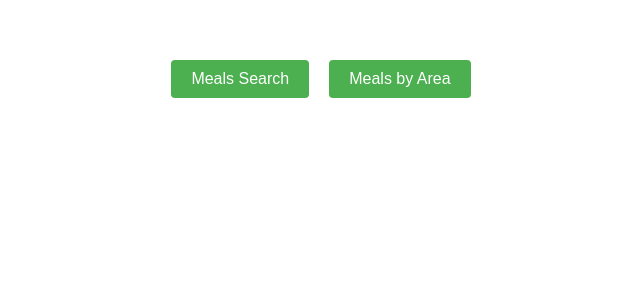
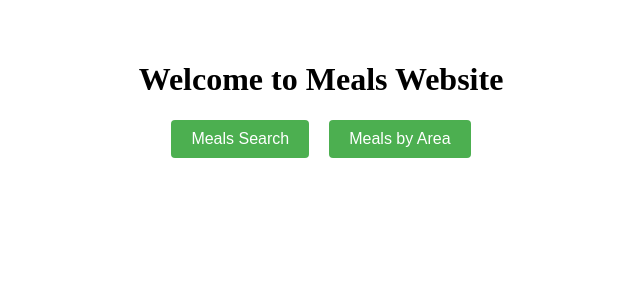
Before and after one commit to vkavith/SBA-320-React-Web-Application, a React (Vite) app: page / in a window 1280 px wide. Shown: the top 300 px of the page, without its empty margins (319-959 px from the left). Built offline with nearby package versions, Linux system fonts and the light colour scheme.

Commit message:
Update Homepage.jsx

```diff
--- a/src/components/Homepage.jsx
+++ b/src/components/Homepage.jsx
@@ -4,9 +4,12 @@ function Homepage() {
   const navigate = useNavigate();
 
   return (
-    <div className="button-container">
-      <button onClick={() => navigate("/search")}>Meals Search</button>
-      <button onClick={() => navigate("/area")}>Meals by Area</button>
+    <div>
+      <h1 className="welcome-title">Welcome to Meals Website</h1>
+      <div className="button-container">
+        <button onClick={() => navigate("/search")}>Meals Search</button>
+        <button onClick={() => navigate("/area")}>Meals by Area</button>
+      </div>
     </div>
   );
 }
```
